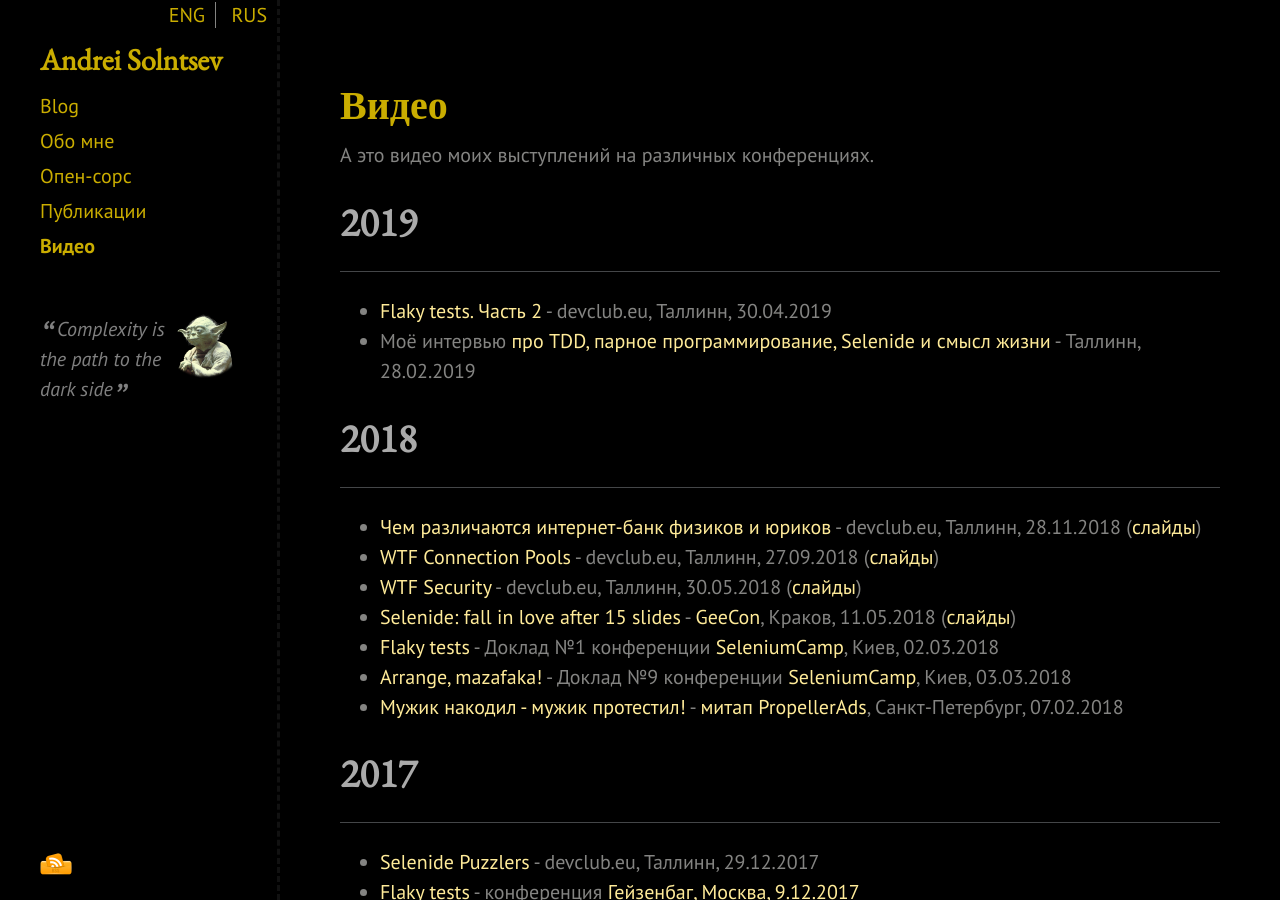
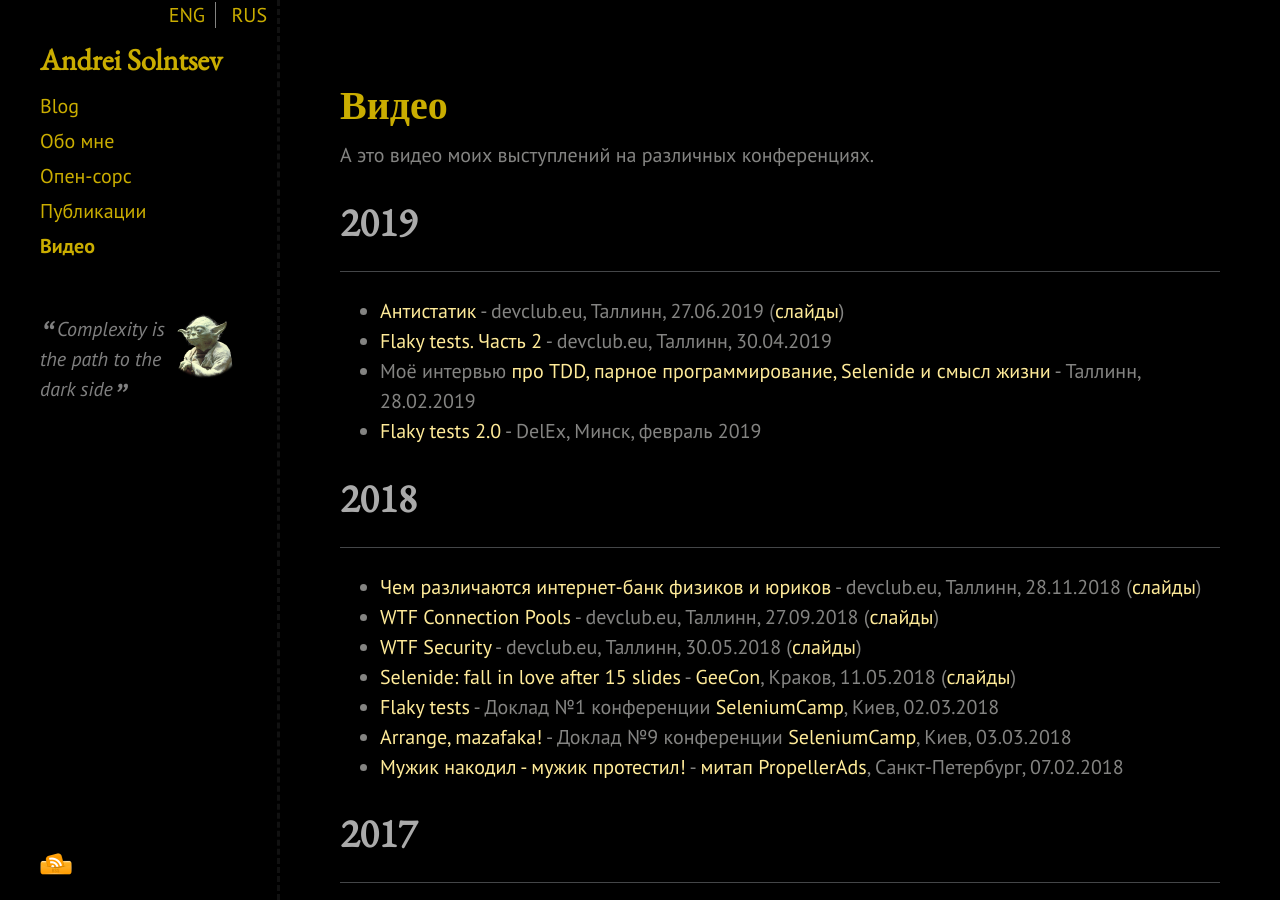
Before and after one commit to asolntsev/asolntsev.github.io, a Jekyll site: the page built from ru/video.md, in a window 1280 px wide and 900 px high. Built offline with Jekyll 4.4.1, drawn with Linux system fonts in a browser that asks for light colours; nearby versions of some CDN libraries.

Commit message:
add "Antistatic" video

```diff
--- a/ru/video.md
+++ b/ru/video.md
@@ -9,8 +9,10 @@ category: ru
 # 2019
 * * *
 
+* [Антистатик](https://www.youtube.com/watch?v=4JJNccWtdNI) - devclub.eu, Таллинн, 27.06.2019  ([слайды](https://docs.google.com/presentation/d/1Di9M2F95NSxLH_GNW9azO7e2kFH7MknH_V7wVraIXME/edit?usp=sharing))
 * [Flaky tests. Часть 2](https://www.youtube.com/watch?v=elQ2LGGU2bg) - devclub.eu, Таллинн, 30.04.2019
 * Моё интервью [про TDD, парное программирование, Selenide и смысл жизни](https://www.youtube.com/watch?v=4k-4kFMHsg0) - Таллинн, 28.02.2019
+* [Flaky tests 2.0](https://www.youtube.com/watch?v=ibx8nVvt-Js) - DelEx, Минск, февраль 2019
 
 # 2018
 * * *
```
